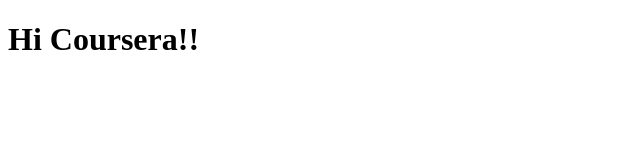
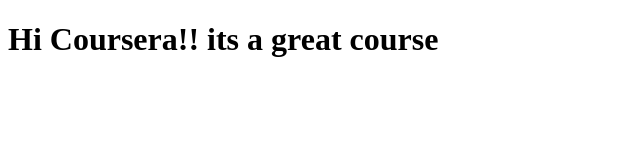
Before and after one commit to Stone-Statue/Course_webdesign, a plain HTML site: page site/index.html in a window 1280 px wide. Shown: the whole page, without its empty margins (0-640 px from the left). Drawn offline with Linux system fonts and the light colour scheme.

Commit message:
small addition to our page content.

```diff
--- a/site/index.html
+++ b/site/index.html
@@ -6,6 +6,6 @@
 	<title>Hi Coursera!</title>
 </head>
 <body>
-<h1>Hi Coursera!!</h1>
+<h1>Hi Coursera!! its a great course</h1>
 </body>
 </html>
```
